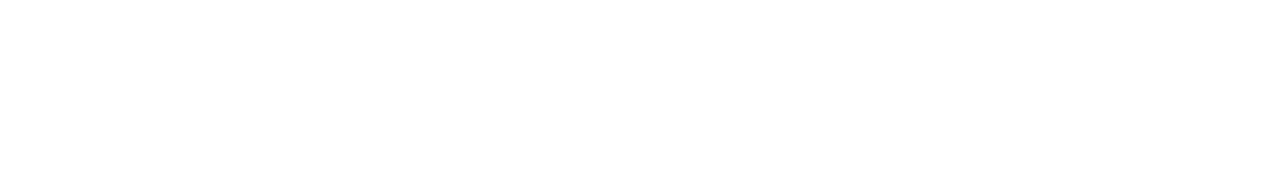
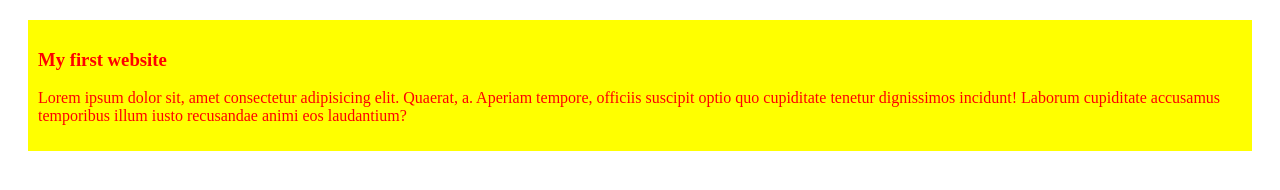
Before and after one commit to sabbir749/my-simple-website, a plain HTML site: page index.html in a window 1280 px wide. Drawn offline with Linux system fonts and the light colour scheme.

Commit message:
added first blog

```diff
--- /dev/null
+++ b/Styles/blogs.css
@@ -0,0 +1,6 @@
+div{
+    color: red;
+    background-color: yellow;
+    padding: 10px;
+    margin: 20px;
+}
--- a/index.html
+++ b/index.html
@@ -4,8 +4,11 @@
     <meta charset="UTF-8">
     <meta name="viewport" content="width=device-width, initial-scale=1.0">
     <title>MY simple website</title>
+    <link rel="stylesheet" href="Styles/blogs.css">
 </head>
 <body>
-
+    <div><h3>My first website</h3>
+    <p>Lorem ipsum dolor sit, amet consectetur adipisicing elit. Quaerat, a. Aperiam tempore, officiis suscipit optio quo cupiditate tenetur dignissimos incidunt! Laborum cupiditate accusamus temporibus illum iusto recusandae animi eos laudantium?</p>
+    </div>
 </body>
 </html>
```
